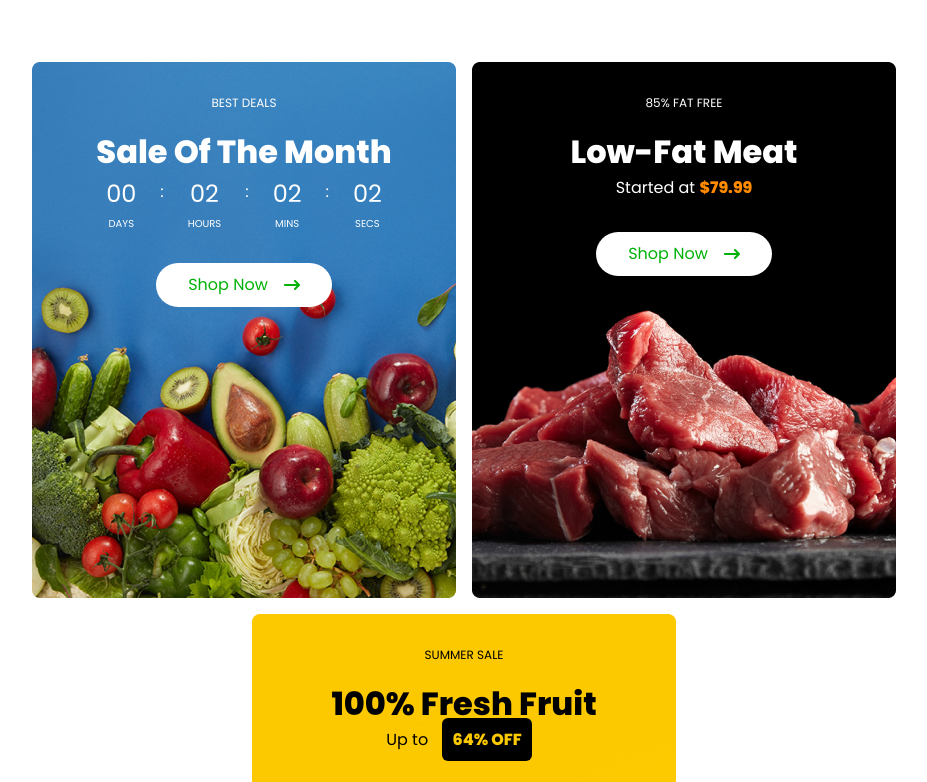
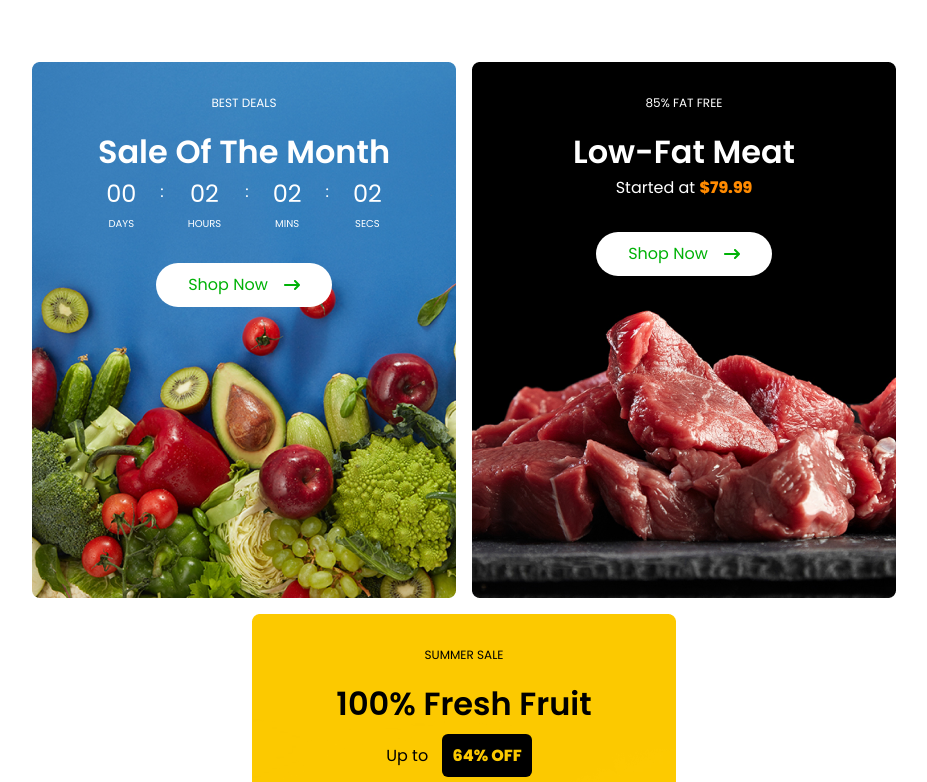
Before and after one commit to KodeNinj/Ecobazar, a Next.js app: page / in a window 1280 px wide. Shown: the part 2940-3722 px from the top of the page, without its empty margins (176-1103 px from the left). Built offline with nearby package versions, Linux system fonts and the light colour scheme.

Commit message:
updated fonts

```diff
--- a/src/components/BannerCards/index.tsx
+++ b/src/components/BannerCards/index.tsx
@@ -14,7 +14,7 @@ const BannerCards = () => {
 					<div className="subtext text-[12px] uppercase mb-[16px] font-medium">
 						Best Deals
 					</div>
-					<div className="mainHeader lg:text-[32px] md:text-[24px] text-[20px] capitalize font-bold">
+					<div className="mainHeader lg:text-[32px] md:text-[24px] text-[20px] capitalize font-semibold">
 						Sale of the Month
 					</div>
 					<div className="time flex items-top justify-center gap-6 mt-[14px ">
@@ -50,7 +50,7 @@ const BannerCards = () => {
 					<div className="subtext text-[12px] uppercase mb-[16px] font-medium">
 						85% Fat Free
 					</div>
-					<div className="mainHeader lg:text-[32px] md:text-[24px] text-[20px] capitalize font-bold">
+					<div className="mainHeader lg:text-[32px] md:text-[24px] text-[20px] capitalize font-semibold">
 						Low-Fat Meat
 					</div>
 					<p>
@@ -71,10 +71,10 @@ const BannerCards = () => {
 					<div className="subtext text-[12px] uppercase mb-[16px] font-medium">
 						Summer Sale
 					</div>
-					<div className="mainHeader lg:text-[32px] md:text-[24px] text-[20px] capitalize font-bold">
+					<div className="mainHeader lg:text-[32px] md:text-[24px] text-[20px] capitalize font-semibold">
 						100% Fresh Fruit
 					</div>
-					<p>
+					<p className="mt-[16px]">
 						Up to{" "}
 						<span className="px-[10px] py-[10px] bg-black font-bold text-[var(--yellow)] rounded-md mx-[10px]">
 							64% OFF
```
